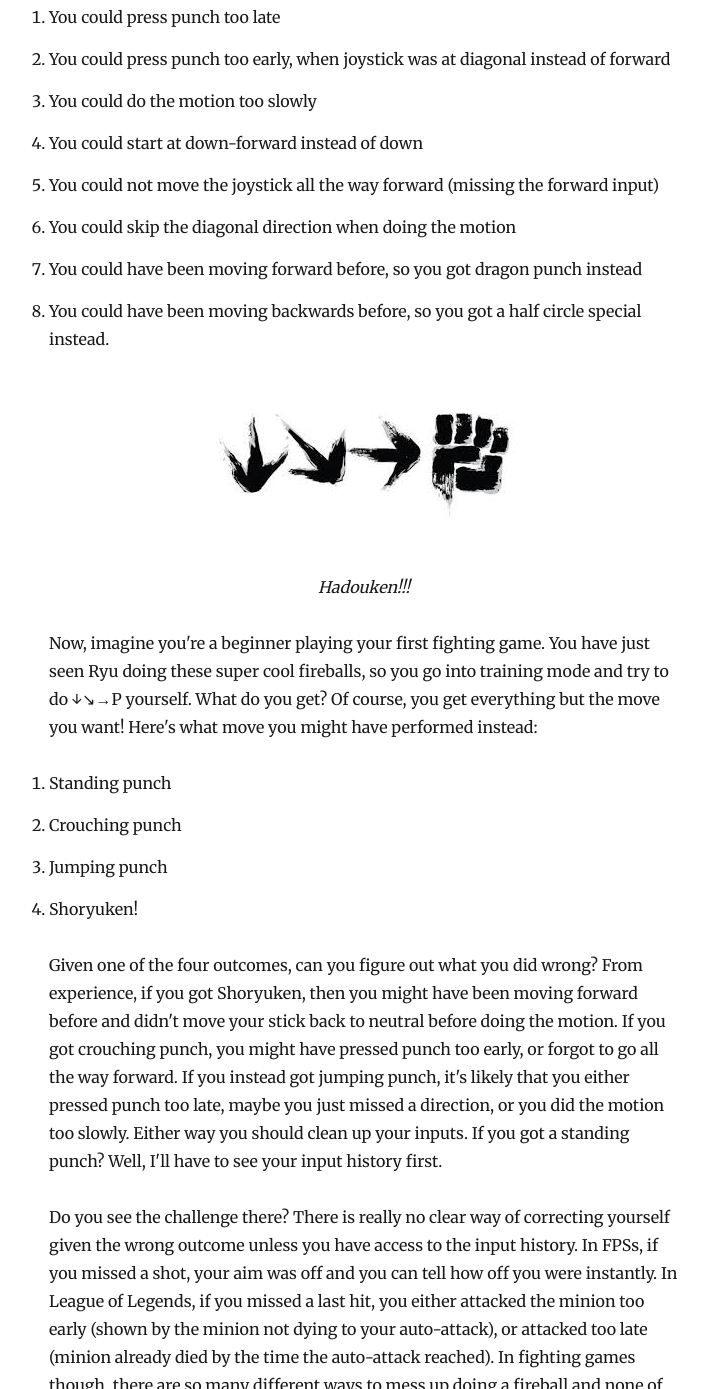
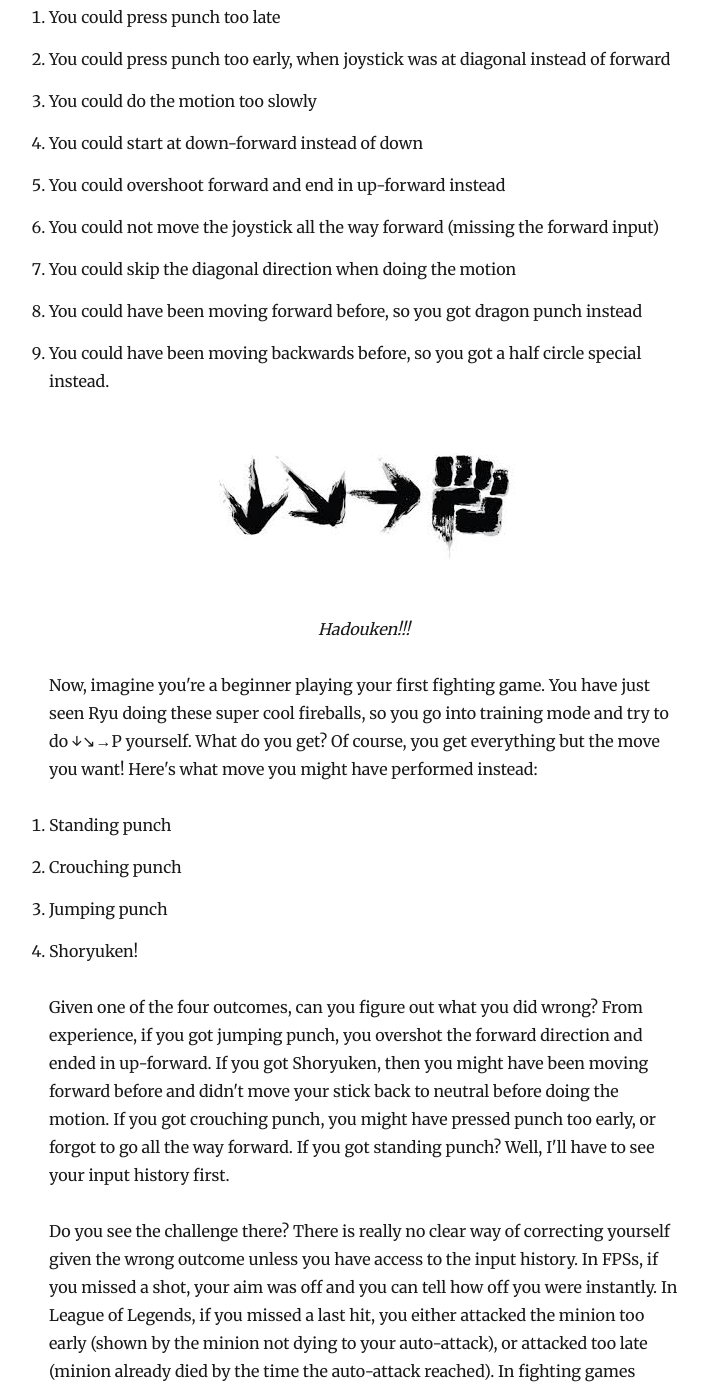
Before and after one commit to chunloklo/schrodingers-cube, a Gatsby site: page /motion-input-accessibility/ in a window 1280 px wide. Shown: the part 3830-5219 px from the top of the page, without its empty margins (276-983 px from the left). Built offline with nearby package versions, Linux system fonts and the light colour scheme; Gatsby itself is replaced by a stand-in of ours; some packages are replaced by stand-ins of ours.

Commit message:
changing jump punch description

```diff
--- a/content/blog/motion-input-accessibility/index.md
+++ b/content/blog/motion-input-accessibility/index.md
@@ -46,6 +46,7 @@ One underappreciated fact is just how many ways you can not get a special move w
 1. You could press punch too early, when joystick was at diagonal instead of forward
 1. You could do the motion too slowly
 1. You could start at down-forward instead of down
+1. You could overshoot forward and end in up-forward instead
 1. You could not move the joystick all the way forward (missing the forward input)
 1. You could skip the diagonal direction when doing the motion
 1. You could have been moving forward before, so you got dragon punch instead
@@ -62,7 +63,7 @@ Now, imagine you're a beginner playing your first fighting game. You have just s
 3. Jumping punch
 4. Shoryuken!
 
-Given one of the four outcomes, can you figure out what you did wrong? From experience, if you got Shoryuken, then you might have been moving forward before and didn't move your stick back to neutral before doing the motion. If you got crouching punch, you might have pressed punch too early, or forgot to go all the way forward. If you instead got jumping punch, it's likely that you either pressed punch too late, maybe you just missed a direction, or you did the motion too slowly. Either way you should clean up your inputs. If you got a standing punch? Well, I'll have to see your input history first.
+Given one of the four outcomes, can you figure out what you did wrong? From experience, if you got jumping punch, you overshot the forward direction and ended in up-forward. If you got Shoryuken, then you might have been moving forward before and didn't move your stick back to neutral before doing the motion. If you got crouching punch, you might have pressed punch too early, or forgot to go all the way forward. If you got standing punch? Well, I'll have to see your input history first.
 
 Do you see the challenge there? There is really no clear way of correcting yourself given the wrong outcome unless you have access to the input history. In FPSs, if you missed a shot, your aim was off and you can tell how off you were instantly. In League of Legends, if you missed a last hit, you either attacked the minion too early (shown by the minion not dying to your auto-attack), or attacked too late (minion already died by the time the auto-attack reached). In fighting games though, there are so many different ways to mess up doing a fireball and none of the results give you a clear answer on how you messed up. This means that when you mess up a special move during a match, you would have no idea why and no way of correcting it. Of course people get frustrated. I get frustrated, my friend get frustrated, and we have several hundreds of hours in fighting games and get these moves A LOT more consistently than a beginner will.
 
```
